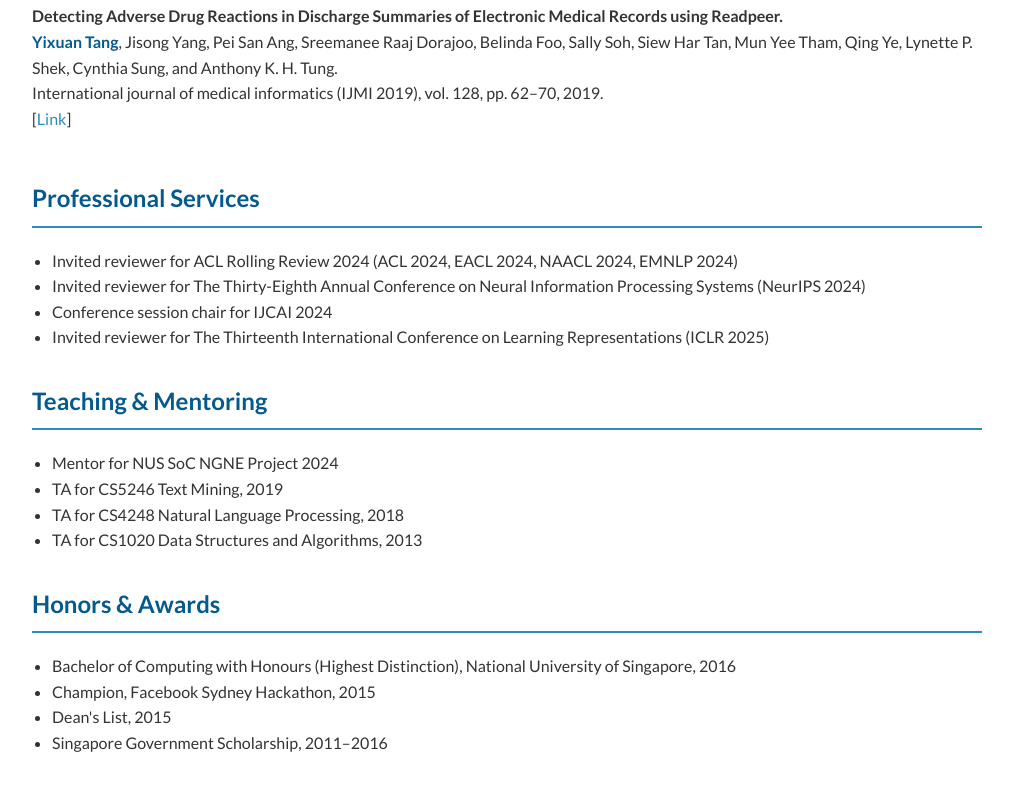
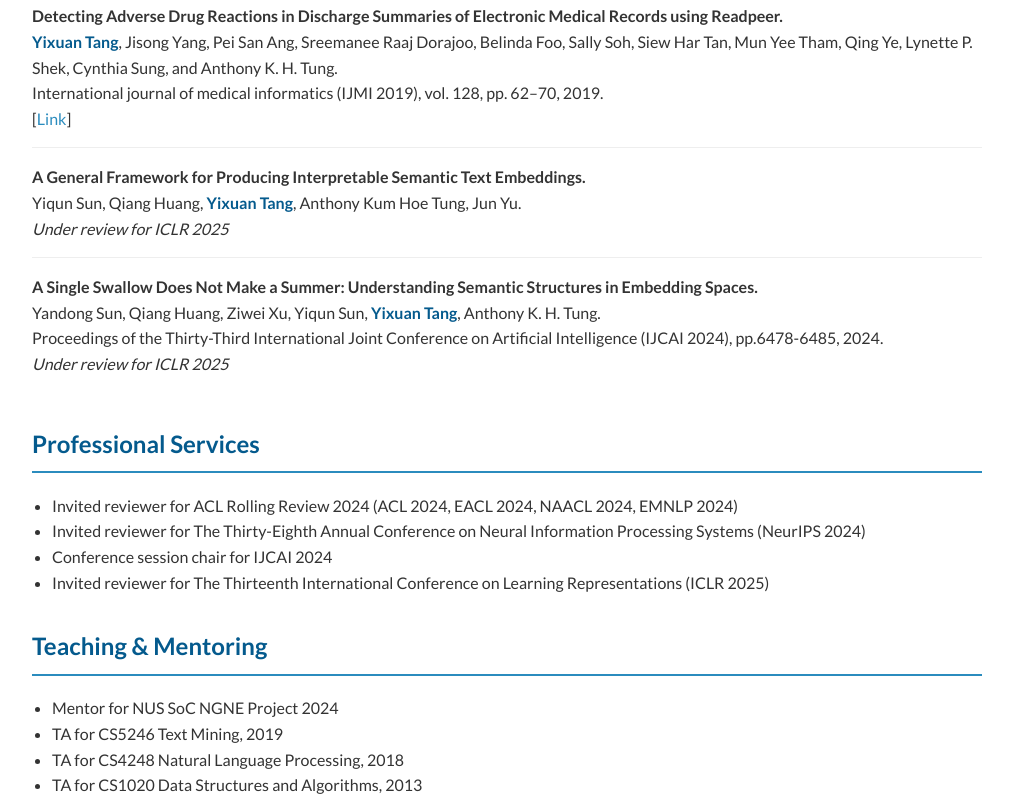
Before and after one commit to tangyixuan/tangyixuan.github.io, a plain HTML site: page index.html in a window 1280 px wide. Shown: the part 1368-2169 px from the top of the page, without its empty margins (258-1271 px from the left). Drawn offline with Linux system fonts and the light colour scheme.

Commit message:
Update index.html
add underreview

```diff
--- a/index.html
+++ b/index.html
@@ -246,6 +246,19 @@
                 [<a href="https://pubmed.ncbi.nlm.nih.gov/31160013/">Link</a>]
             </div>
 
+            <div class="publication">
+                <strong>A General Framework for Producing Interpretable Semantic Text Embeddings. </strong><br>
+                Yiqun Sun, Qiang Huang, <strong style="color: #045a8d;">Yixuan Tang</strong>, Anthony Kum Hoe Tung, Jun Yu.<br>
+                <i>Under review for ICLR 2025</i>  <br>
+            </div>
+
+            <div class="publication">
+                <strong>A Single Swallow Does Not Make a Summer: Understanding Semantic Structures in Embedding Spaces.</strong><br>
+                Yandong Sun, Qiang Huang, Ziwei Xu, Yiqun Sun, <strong style="color: #045a8d;">Yixuan Tang</strong>, Anthony K. H. Tung.<br>
+                Proceedings of the Thirty-Third International Joint Conference on Artificial Intelligence (IJCAI 2024), pp.6478-6485, 2024.<br>
+                <i>Under review for ICLR 2025</i>  <br>
+            </div>
+
         </section>
 
 
```
